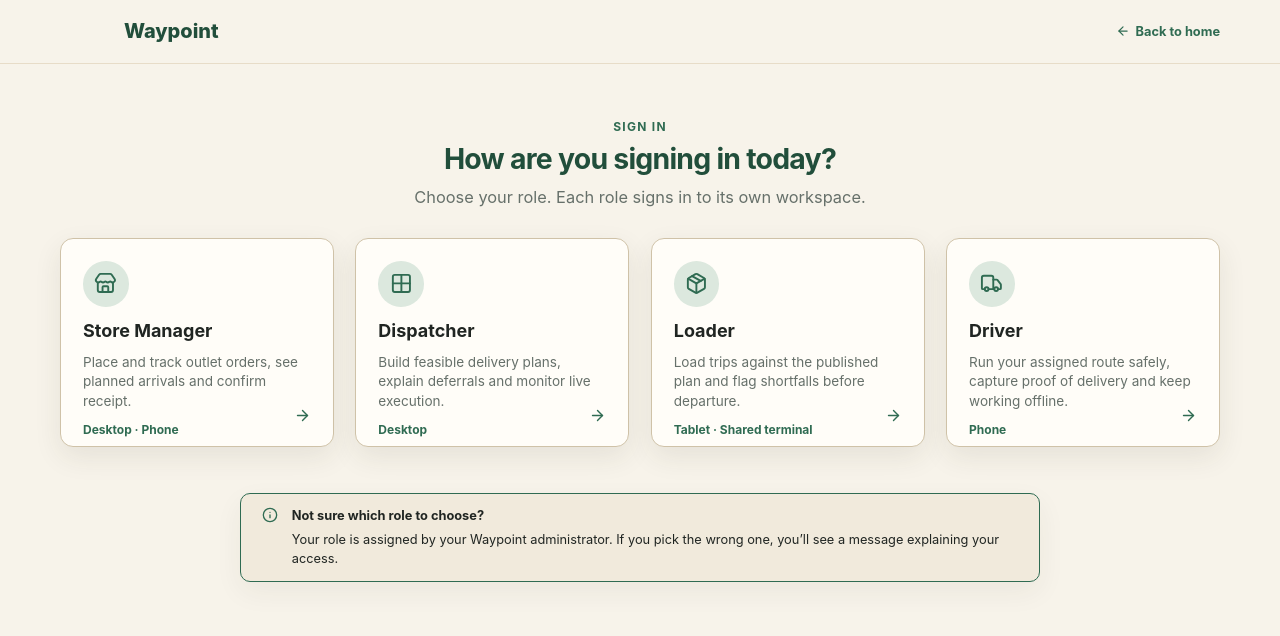
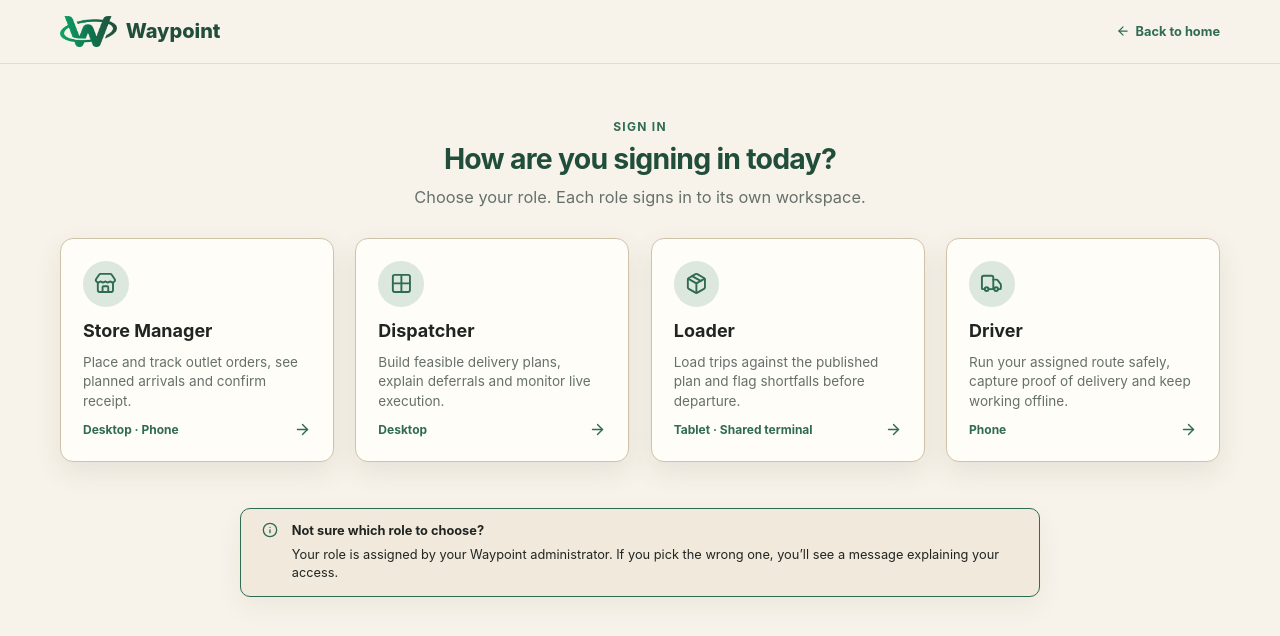
Before and after one commit to tithu018/1, a Next.js app in the folder apps/web/: page /sign-in in a window 1280 px wide. Shown: the top 636 px of the page. Built offline with nearby package versions, Linux system fonts and the light colour scheme; no server answers.

Commit message:
Add sign-in logo and contain role cards

```diff
--- a/apps/web/src/app/sign-in/page.tsx
+++ b/apps/web/src/app/sign-in/page.tsx
@@ -60,6 +60,7 @@
     <main className={styles.chooser}>
       <header className={styles.chooserTop}>
         <Link href="/" className={styles.wordmark}>
+          <Image src="/Image/logo-green-hq.png" alt="" width={80} height={44} priority />
           <span>{APP_NAME}</span>
         </Link>
         <Link href="/" className={styles.backHome}><ArrowLeft aria-hidden="true" /> Back to home</Link>
--- a/apps/web/src/app/sign-in/sign-in.module.css
+++ b/apps/web/src/app/sign-in/sign-in.module.css
@@ -73,7 +73,8 @@
 .wordmark { color: #214e3b; }
 .lightLogo { color: #fff; }
 .wordmark img, .lightLogo img { width: 66px; height: 36px; object-fit: contain; }
-.chooserTop .wordmark { gap: 0; padding-left: clamp(54px,5vw,90px); font-size: clamp(17px,1.56vw,28px); }
+.chooserTop .wordmark { gap: clamp(9px,.56vw,10px); padding-left: 0; font-size: clamp(17px,1.56vw,28px); }
+.chooserTop .wordmark img { width: clamp(50px,4.44vw,80px); height: auto; }
 .backHome { display: inline-flex; align-items: center; gap: clamp(5px,.44vw,8px); color: #2f6b52; font-size: clamp(12px,1vw,18px); font-weight: 650; transition: color 180ms ease,transform 180ms ease; }
 .backHome:hover { color: #214e3b; transform: translateX(-2px); }
 .backHome svg { width: clamp(14px,1.1vw,20px); height: clamp(14px,1.1vw,20px); }
@@ -82,7 +83,7 @@
 .chooserIntro h1 { margin: 0 0 clamp(6px,.67vw,12px); color: #214e3b; font-size: clamp(28px,2.22vw,40px); line-height: 1.2; letter-spacing: clamp(-1px,-.06vw,-.5px); }
 .chooserIntro span { color: #66706a; font-size: clamp(14px,1.28vw,23px); line-height: 1.5; }
 .grid { display: grid; width: min(calc(100% - 120px),1590px); grid-template-columns: repeat(4,minmax(0,1fr)); gap: clamp(18px,1.67vw,30px); margin: 0 auto; }
-.role { position: relative; display: flex; height: clamp(176px,16.33vw,294px); flex-direction: column; align-items: flex-start; padding: clamp(16px,1.72vw,31px); border: 1px solid #cfc2a8; border-radius: clamp(13px,1vw,18px); background: #fffdf8; box-shadow: 0 10px 28px rgba(59,50,34,.09); transition: border-color 180ms ease,transform 180ms ease,box-shadow 180ms ease; animation: chooserReveal .45s cubic-bezier(.22,.7,.28,1) both; }
+.role { position: relative; display: flex; min-height: clamp(176px,16.33vw,294px); flex-direction: column; align-items: flex-start; overflow: hidden; padding: clamp(16px,1.72vw,31px); border: 1px solid #cfc2a8; border-radius: clamp(13px,1vw,18px); background: #fffdf8; box-shadow: 0 10px 28px rgba(59,50,34,.09); transition: border-color 180ms ease,transform 180ms ease,box-shadow 180ms ease; animation: chooserReveal .45s cubic-bezier(.22,.7,.28,1) both; }
 .role:nth-child(2) { animation-delay: 55ms; }
 .role:nth-child(3) { animation-delay: 110ms; }
 .role:nth-child(4) { animation-delay: 165ms; }
```
